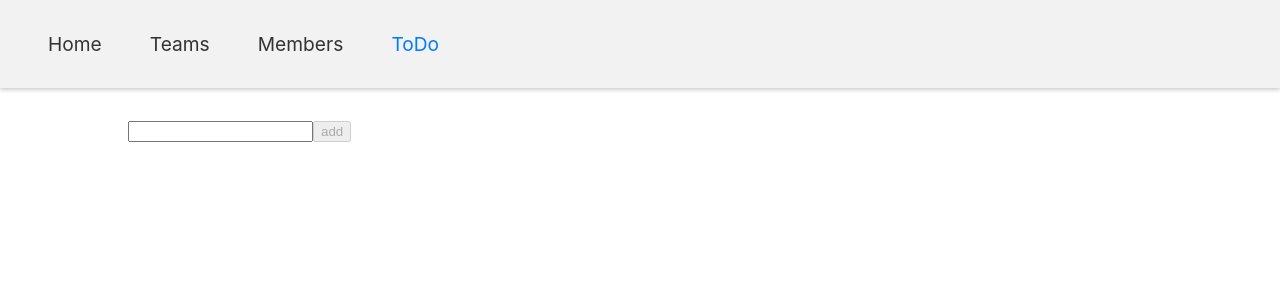
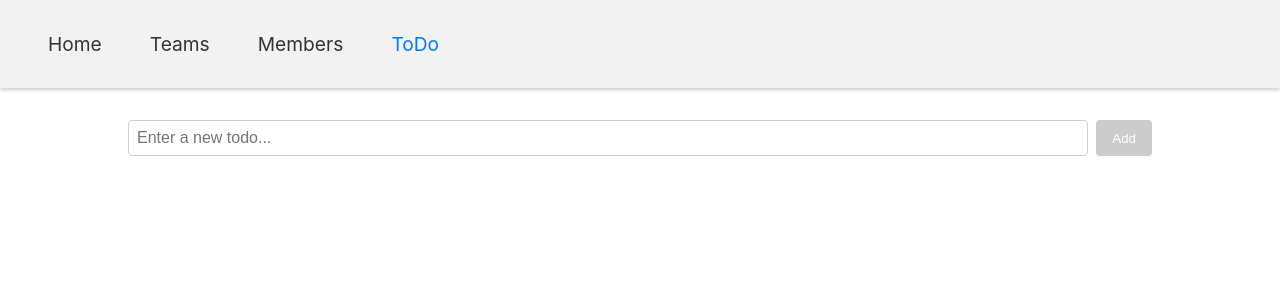
Before and after one commit to mchen7588/sprintfwd, a React (Create React App) app: page /todo in a window 1280 px wide. Shown: the top 300 px of the page. Built offline with nearby package versions, Linux system fonts and the light colour scheme.

Commit message:
add todo styling

```diff
--- /dev/null
+++ b/src/pages/ToDo/ToDo.css
@@ -0,0 +1,44 @@
+.to-do-page-container {
+  display: flex;
+  flex-direction: column;
+  gap: 2rem;
+}
+
+.to-do-list-container {
+  display: flex;
+  flex-direction: column;
+  gap: 2rem;
+}
+
+.todo-form {
+  display: flex;
+  margin-bottom: 1rem;
+}
+
+.todo-input {
+  flex-grow: 1;
+  padding: 0.5rem;
+  border-radius: 4px;
+  border: 1px solid #ccc;
+  font-size: 1rem;
+}
+
+.todo-submit-button {
+  background-color: #007BFF;
+  color: #fff;
+  border: none;
+  border-radius: 4px;
+  padding: 0.5rem 1rem;
+  cursor: pointer;
+  transition: background-color 0.3s ease;
+  margin-left: 0.5rem;
+}
+
+.todo-submit-button:disabled {
+  background-color: #ccc;
+  cursor: not-allowed;
+}
+
+.todo-submit-button:hover {
+  background-color: #005CBF;
+}
--- a/src/pages/ToDo/ToDo.tsx
+++ b/src/pages/ToDo/ToDo.tsx
@@ -2,6 +2,8 @@ import React from 'react'
 import LayoutProvider from '../../components/LayoutProvider'
 import ToDoRow from './components/ToDoRow'
 import { useToDoContext } from '../../components/ToDoContextProvider/ToDoContextProvider'
+
+import './ToDo.css'
 
 function useToDo() {
   const [newToDo, setNewToDo] = React.useState('')
@@ -30,18 +32,24 @@ function ToDo() {
 
   return (
     <LayoutProvider>
-      <div>
-        <form onSubmit={toDoController.handleNewToDoSubmit}>
+      <div className="to-do-page-container">
+        <form className="todo-form" onSubmit={toDoController.handleNewToDoSubmit}>
           <input
+            className="todo-input"
             type="text"
             value={toDoController.newToDo}
             onChange={toDoController.handleNewToDoChange}
+            placeholder="Enter a new todo..."
           />
-          <button disabled={!toDoController.newToDo} type="submit">
-            add
+          <button
+            className="todo-submit-button"
+            disabled={!toDoController.newToDo}
+            type="submit"
+          >
+            Add
           </button>
         </form>
-        <div>
+        <div className="to-do-list-container">
           {
             toDoController.toDoList.map((toDoItem: string, index: number) => <ToDoRow key={index} toDoItem={toDoItem} index={index} />)
           }
--- /dev/null
+++ b/src/pages/ToDo/components/ToDoEdit/ToDoEdit.css
@@ -0,0 +1,40 @@
+.todo-edit-view {
+  display: flex;
+  align-items: center;
+  gap: 1rem;
+}
+
+.todo-edit-input {
+  flex-grow: 1;
+  padding: 0.5rem;
+  border-radius: 4px;
+  border: 1px solid #ccc;
+  font-size: 1.2rem;
+}
+
+.save-button, .cancel-button {
+  background-color: #007BFF;
+  color: #fff;
+  border: none;
+  border-radius: 4px;
+  padding: 0.5rem 1rem;
+  cursor: pointer;
+  transition: background-color 0.3s ease;
+}
+
+.save-button {
+  background-color: #28A745;
+}
+
+.cancel-button {
+  background-color: #DC3545;
+}
+
+.save-button:hover, .cancel-button:hover {
+  background-color: #005CBF;
+}
+
+.todo-edit-button-container {
+  display: flex;
+  gap: .5rem
+}
--- a/src/pages/ToDo/components/ToDoEdit/ToDoEdit.tsx
+++ b/src/pages/ToDo/components/ToDoEdit/ToDoEdit.tsx
@@ -1,5 +1,7 @@
 import React from 'react'
 import { useToDoContext } from '../../../../components/ToDoContextProvider/ToDoContextProvider'
+
+import './ToDoEdit.css'
 
 type ToDoEditProps = {
   toDoItem: string;
@@ -37,18 +39,28 @@ function ToDoEdit(props: ToDoEditProps) {
   const toDoEditController = useToDoEdit(props)
 
   return (
-    <form onSubmit={toDoEditController.handleToDoEditSubmit}>
+    <form className="todo-edit-view" onSubmit={toDoEditController.handleToDoEditSubmit}>
       <input
+        className="todo-edit-input"
         type="text"
         value={toDoEditController.toDoEdit}
         onChange={toDoEditController.handleToDoEditChange}
       />
-      <button disabled={!toDoEditController.toDoEdit} type="submit">
-        save
-      </button>
-      <button onClick={toDoEditController.handleToDoEditCancel}>
-        cancel
-      </button>
+      <div className="todo-edit-button-container">
+        <button
+          className="save-button"
+          disabled={!toDoEditController.toDoEdit}
+          type="submit"
+        >
+          Save
+        </button>
+        <button
+          className="cancel-button"
+          onClick={toDoEditController.handleToDoEditCancel}
+        >
+          Cancel
+        </button>
+      </div>
     </form>
   )
 }
--- /dev/null
+++ b/src/pages/ToDo/components/ToDoRowItem/ToDoRowItem.css
@@ -0,0 +1,35 @@
+.todo-item {
+  display: flex;
+  align-items: center;
+}
+
+.todo-text {
+  flex-grow: 1;
+  font-size: 1.2rem;
+}
+
+.edit-button, .delete-button {
+  color: #fff;
+  border: none;
+  border-radius: 4px;
+  padding: 0.5rem 1rem;
+  cursor: pointer;
+  transition: background-color 0.3s ease;
+}
+
+.edit-button {
+  background-color: #17A2B8;
+}
+
+.delete-button {
+  background-color: #DC3545;
+}
+
+.delete-button:hover, .edit-button:hover {
+  background-color: #005CBF;
+}
+
+.todo-button-container {
+  display: flex;
+  gap: .5rem
+}
--- a/src/pages/ToDo/components/ToDoRowItem/ToDoRowItem.tsx
+++ b/src/pages/ToDo/components/ToDoRowItem/ToDoRowItem.tsx
@@ -1,4 +1,6 @@
 import { useToDoContext } from '../../../../components/ToDoContextProvider/ToDoContextProvider'
+
+import './ToDoRowItem.css'
 
 function ToDoRowItem(props: {toDoItem: string, index: number, handleEditToggle: () => void}) {
   const toDoContext = useToDoContext()
@@ -8,15 +10,17 @@ function ToDoRowItem(props: {toDoItem: string, index: number, handleEditToggle:
   }
 
   return (
-    <>
-      <span>{props.toDoItem}</span>
-      <button onClick={props.handleEditToggle}>
-        edit
-      </button>
-      <button onClick={handleDeleteClick}>
-        delete
-      </button>
-    </>
+    <div className="todo-item">
+      <span className="todo-text">{props.toDoItem}</span>
+      <div className="todo-button-container">
+        <button className="edit-button" onClick={props.handleEditToggle}>
+          Edit
+        </button>
+        <button className="delete-button" onClick={handleDeleteClick}>
+          Delete
+        </button>
+      </div>
+    </div>
   )
 }
 
```
